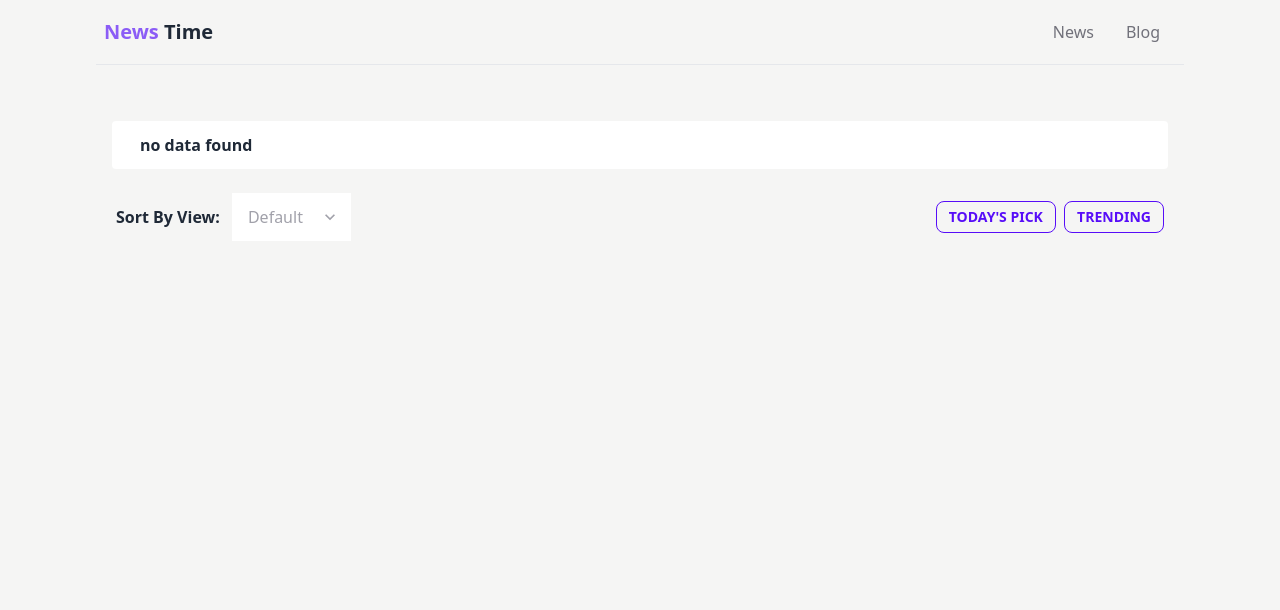
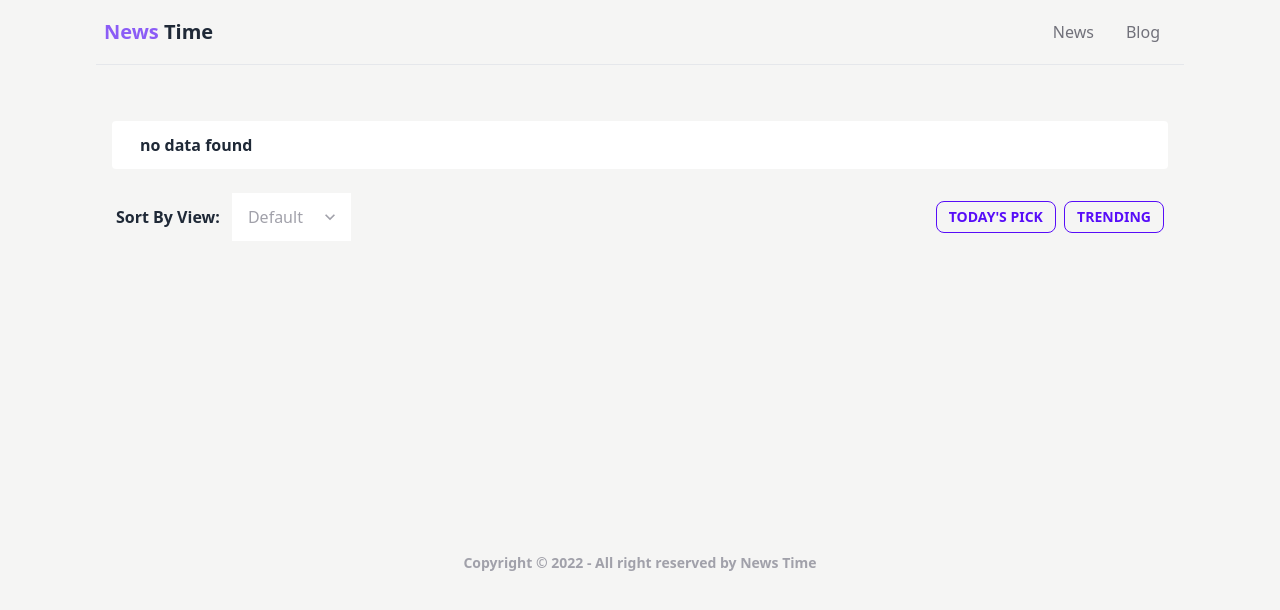
Before and after one commit to Bintiabashir/b6-news-portal-assignment, a plain HTML site: page index.html in a window 1280 px wide. Drawn offline with nearby package versions, Linux system fonts and the light colour scheme; no server answers.

Commit message:
footer done

```diff
--- a/index.html
+++ b/index.html
@@ -91,7 +91,7 @@
 
         <!-- news-container  -->
 
-        <section id="news-categories-container" class="grid grid-cols-1 gap-4">
+        <section id="news-categories-container" class="grid grid-cols-1 gap-4 pb-72">
         </section>
 
         <!-- modal  -->
@@ -109,12 +109,14 @@
             </div>
         </section>
 
-
-
-
-
     </main>
 
+    <!-- footer  -->
+    <footer class="footer footer-center z-20 font-semibold p-4 text-zinc-400">
+        <div>
+            <p>Copyright © 2022 - All right reserved by News Time</p>
+        </div>
+    </footer>
 
     <script src="js/category.js"></script>
 </body>
```
